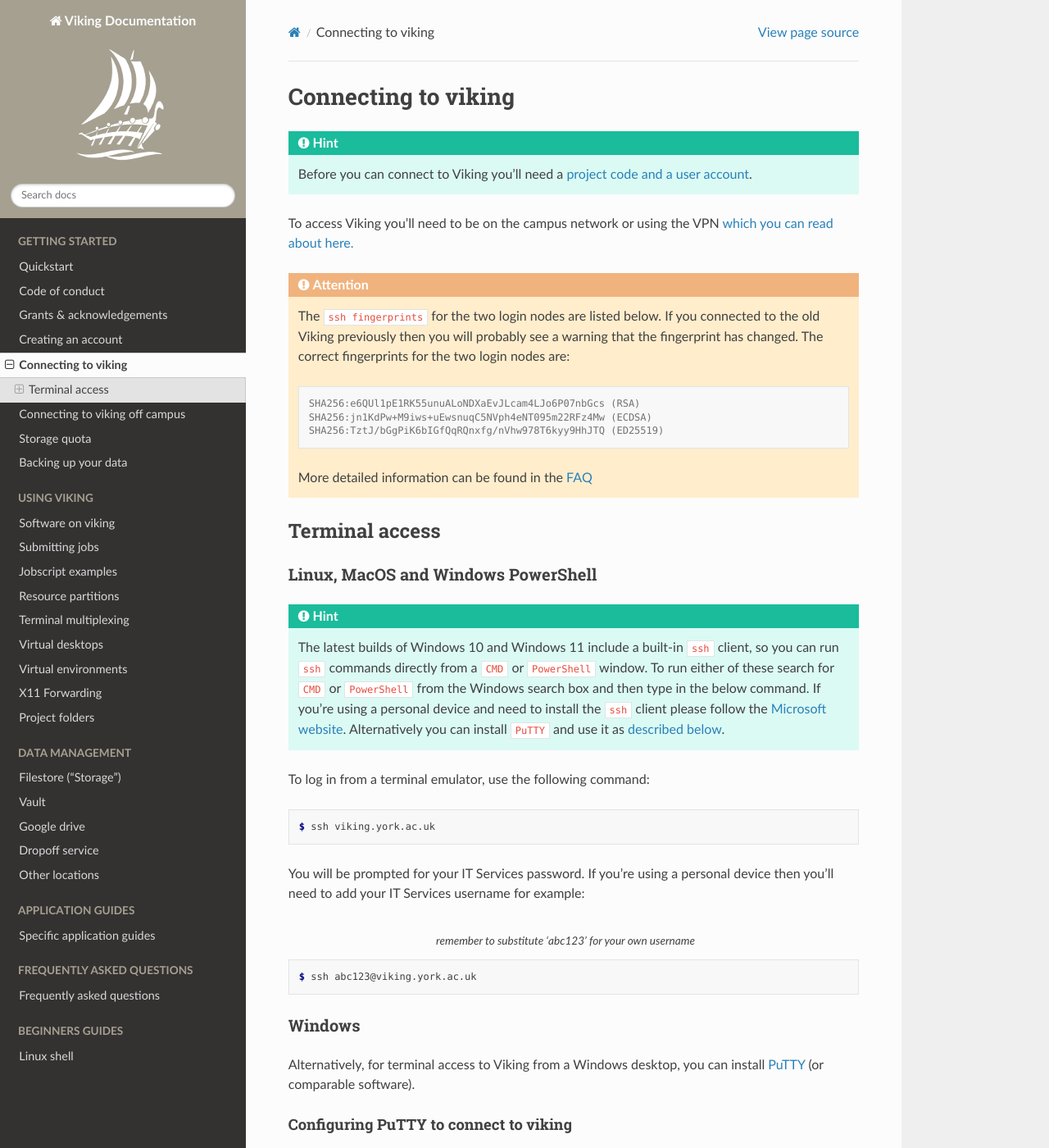
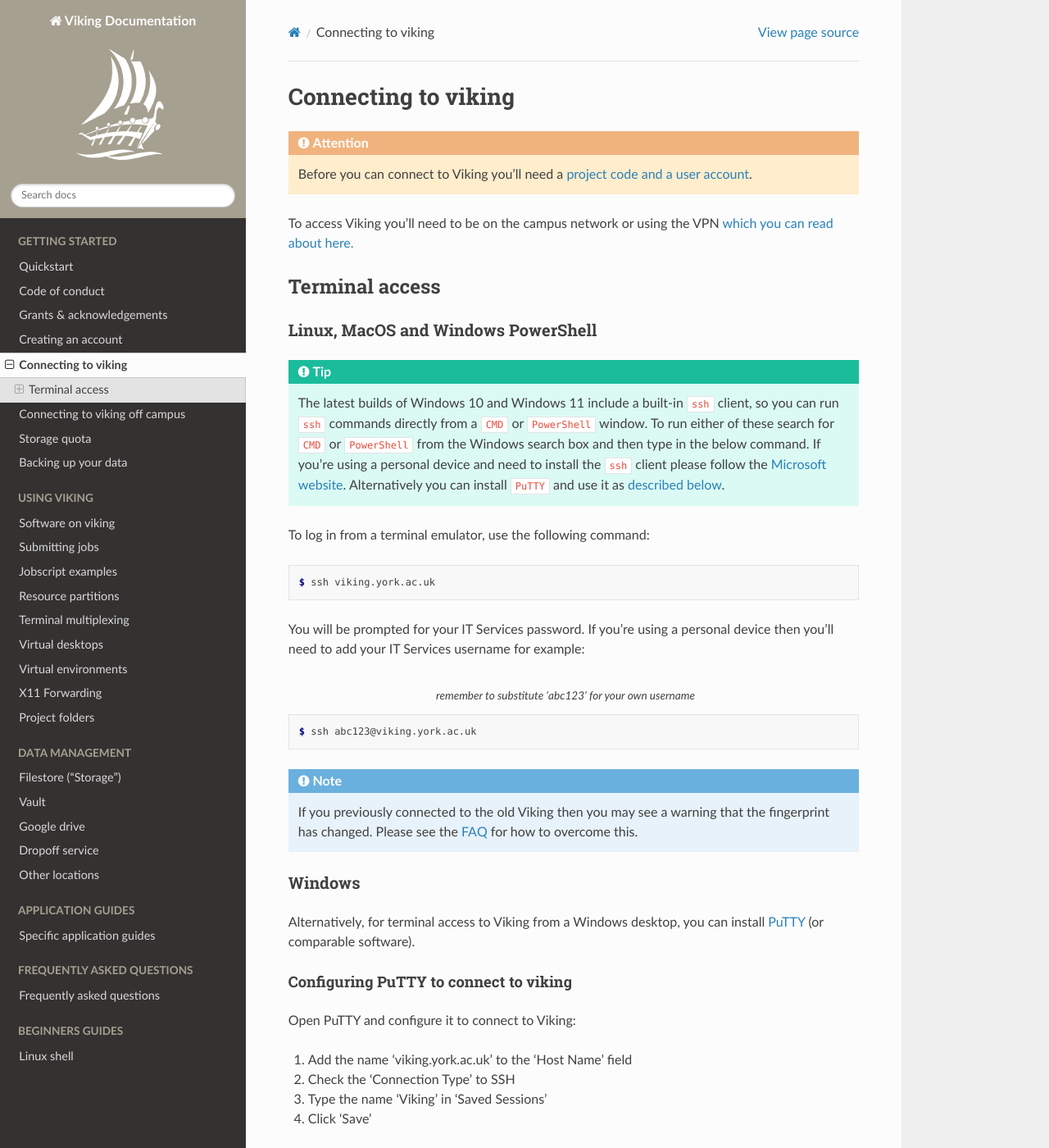
Before and after one commit to university-of-york/research-it-documentation, a Sphinx documentation site: the page built from docs/source/getting_started/connecting_to_viking.rst, in a window 1280 px wide and 1400 px high. Shown: the whole window at 82% size. Built offline with Sphinx 7.4.7 and the Read the Docs theme 2.0.0, drawn with Linux system fonts in a browser that asks for light colours.

Commit message:
tone down the notes/warnings re ssh fingerprints, virtual desktops, the project being under development

```diff
--- a/docs/source/getting_started/connecting_to_viking.rst
+++ b/docs/source/getting_started/connecting_to_viking.rst
@@ -1,23 +1,10 @@
 Connecting to viking
 ====================
 
-.. hint::
+.. attention::
     Before you can connect to Viking you'll need a :ref:`project code and a user account<creating-an-account>`.
 
 To access Viking you'll need to be on the campus network or using the VPN :doc:`which you can read about here. </getting_started/connecting_off_campus>`
-
-
-.. attention::
-
-    The ``ssh fingerprints`` for the two login nodes are listed below. If you connected to the old Viking previously then you will probably see a warning that the fingerprint has changed. The correct fingerprints for the two login nodes are:
-
-    .. code-block:: console
-
-        SHA256:e6QUl1pE1RK55unuALoNDXaEvJLcam4LJo6P07nbGcs (RSA)
-        SHA256:jn1KdPw+M9iws+uEwsnuqC5NVph4eNT095m22RFz4Mw (ECDSA)
-        SHA256:TztJ/bGgPiK6bIGfQqRQnxfg/nVhw978T6kyy9HhJTQ (ED25519)
-
-    More detailed information can be found in the :doc:`FAQ </faq/faq>`
 
 
 Terminal access
@@ -26,7 +13,7 @@ Terminal access
 Linux, MacOS and Windows PowerShell
 ^^^^^^^^^^^^^^^^^^^^^^^^^^^^^^^^^^^
 
-.. hint::
+.. tip::
 
     The latest builds of Windows 10 and Windows 11 include a built-in ``ssh`` client, so you can run ``ssh`` commands directly from a ``CMD`` or ``PowerShell`` window. To run either of these search for ``CMD`` or ``PowerShell`` from the Windows search box and then type in the below command. If you're using a personal device and need to install the ``ssh`` client please follow the `Microsoft website <https://learn.microsoft.com/en-us/windows-server/administration/openssh/openssh_install_firstuse?tabs=gui#install-openssh-for-windows>`_. Alternatively you can install ``PuTTY`` and use it as :ref:`described below <connecting-via-windows>`.
 
@@ -43,6 +30,10 @@ You will be prompted for your IT Services password. If you're using a personal d
 
     $ ssh abc123@viking.york.ac.uk
 
+
+.. note::
+
+    If you previously connected to the old Viking then you may see a warning that the fingerprint has changed. Please see the :doc:`FAQ </faq/faq>` for how to overcome this.
 
 .. _connecting-via-windows:
 
--- a/docs/source/using_viking/virtual_desktops.rst
+++ b/docs/source/using_viking/virtual_desktops.rst
@@ -1,10 +1,5 @@
 Virtual desktops
 ================
-
-.. warning::
-
-    This page is being updated and the process of starting and connecting to a virtual desktop on Viking is being worked on. Some of this page may be inaccurate or not work at times.
-
 
 You can create virtual desktop sessions to run graphical programs. There two main ways you can do this, on the login node and on a compute node.
 
```
Also changed, not shown: docs/source/getting_started/quickstart.rst (+5 -13 lines).
